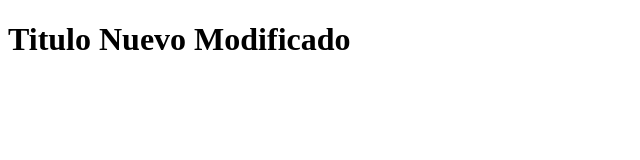
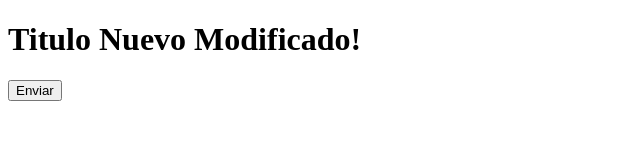
Before and after one commit to HellemOrtiz1504/hello-git, a plain HTML site: page index.html in a window 1280 px wide. Shown: the whole page, without its empty margins (0-640 px from the left). Drawn offline with Linux system fonts and the light colour scheme.

Commit message:
Se agrego botón y formulario

```diff
--- a/index.html
+++ b/index.html
@@ -7,6 +7,9 @@
         <title>Demo Git</title>
        </head>
        <body>
-           <h1>Titulo Nuevo Modificado</h1>
+           <h1>Titulo Nuevo Modificado!</h1>
+           <form action="#" method="get">
+               <input type="button" value="Enviar">
+           </form>
        </body>
 </html>
```
